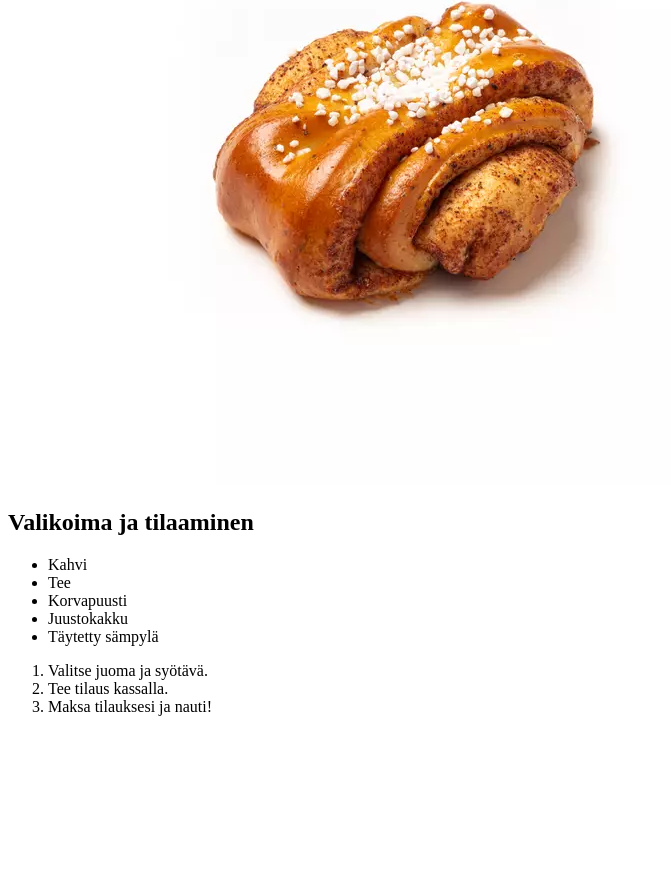
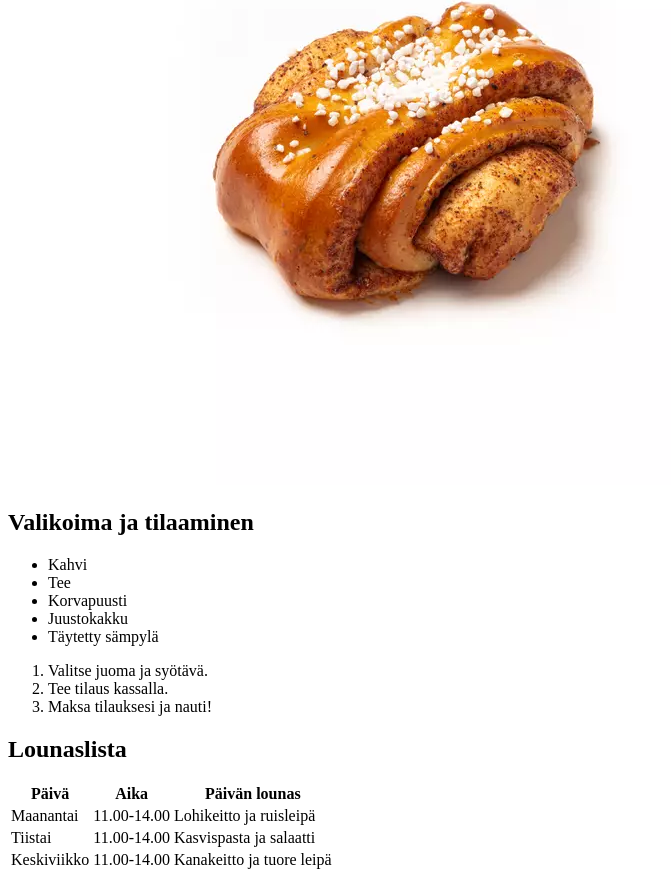
Before and after one commit to amonajen/html-harjoitukset, a plain HTML site: page kahvila/index.html in a window 1280 px wide. Shown: the part 2093-2973 px from the top of the page, without its empty margins (0-671 px from the left). Before the commit the page ends 2825 px from the top, so only its background shows below. Drawn offline with Linux system fonts and the light colour scheme.

Commit message:
Lisää lounaslista

```diff
--- a/kahvila/index.html
+++ b/kahvila/index.html
@@ -40,6 +40,37 @@
                 <li>Maksa tilauksesi ja nauti!</li>
             </ol>
         </section>
+
+        <section class="osio">
+            <h2>Lounaslista</h2>
+
+            <table class="aika-taulukko">
+                <thead>
+                    <tr>
+                        <th scope="col">Päivä</th>
+                        <th scope="col">Aika</th>
+                        <th scope="col">Päivän lounas</th>
+                    </tr>
+                </thead>
+                <tbody>
+                    <tr>
+                        <td>Maanantai</td>
+                        <td>11.00-14.00</td>
+                        <td>Lohikeitto ja ruisleipä</td>
+                    </tr>
+                    <tr>
+                        <td>Tiistai</td>
+                        <td>11.00-14.00</td>
+                        <td>Kasvispasta ja salaatti</td>
+                    </tr>
+                    <tr>
+                        <td>Keskiviikko</td>
+                        <td>11.00-14.00</td>
+                        <td>Kanakeitto ja tuore leipä</td>
+                    </tr>
+                </tbody>
+            </table>
+        </section>
     </div>
 </body>
 </html>
```
